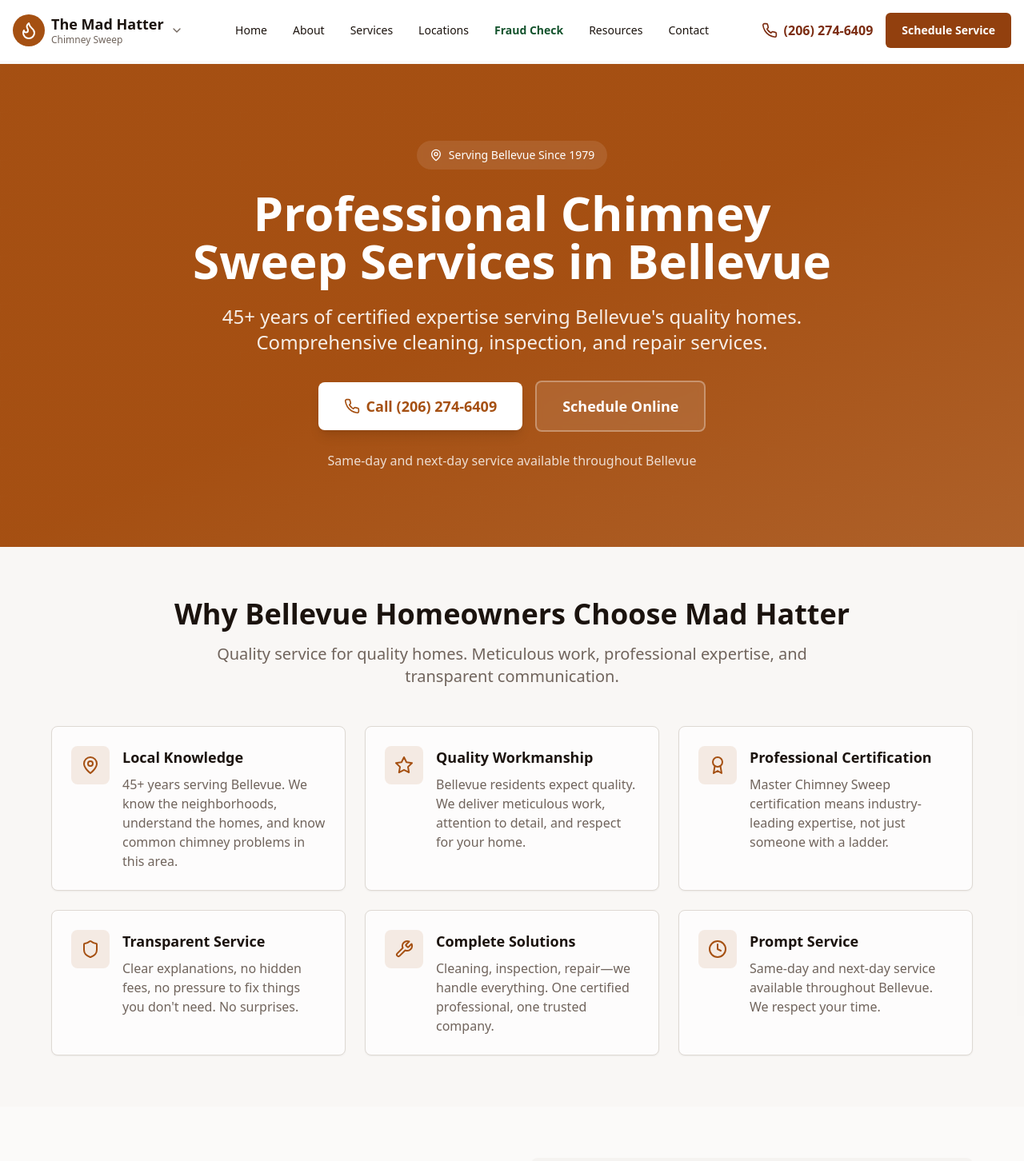
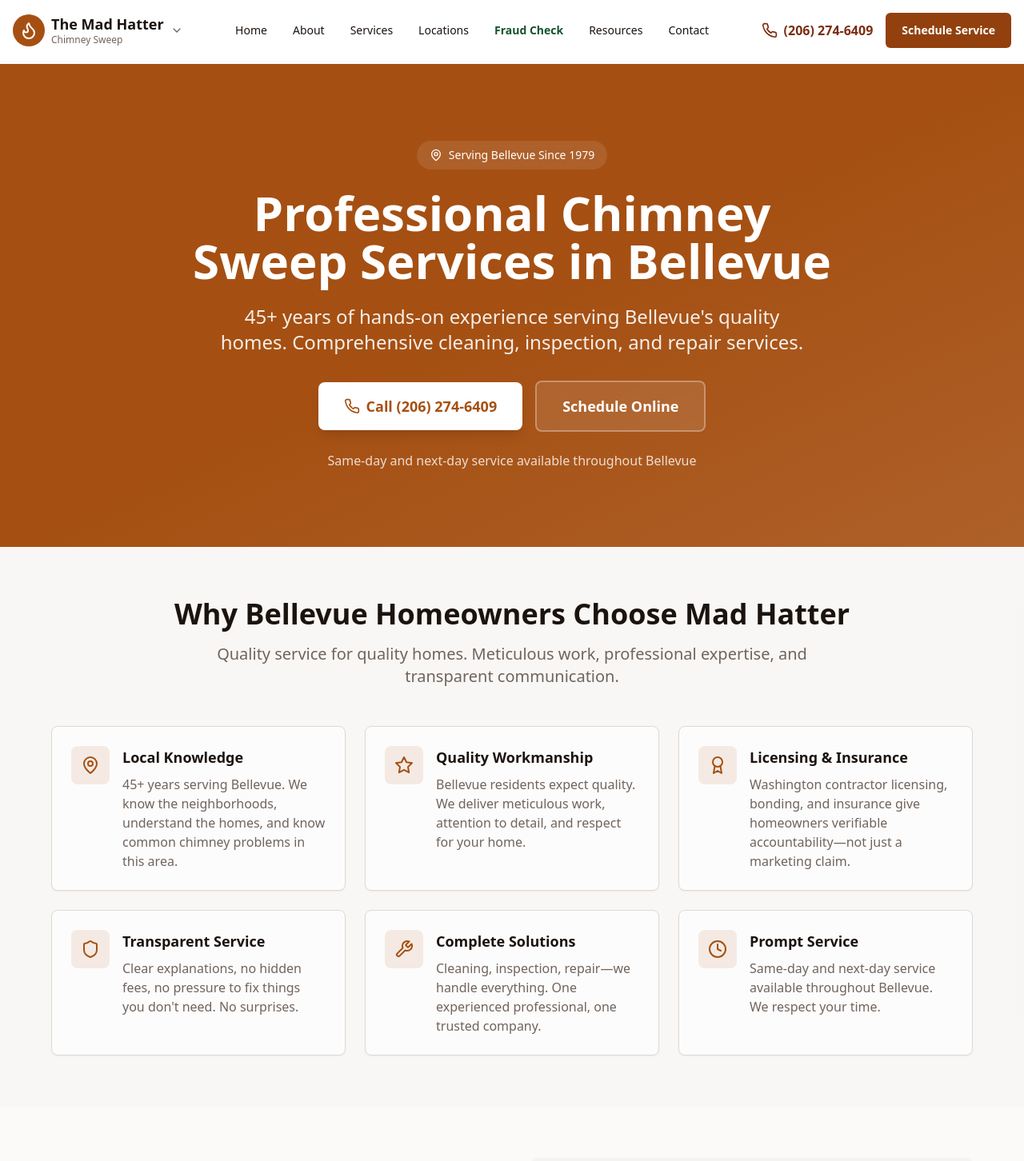
Before and after one commit to jaystonez/mad-hatter-chimney-sweep, a Next.js app: page /chimney-sweep-bellevue in a window 1280 px wide. Shown: the top 1452 px of the page at 80% size. Built offline with nearby package versions, Linux system fonts and the light colour scheme; a web font is replaced by a local one.

Commit message:
Replace residual Bellevue certification claims with verifiable credentials

```diff
--- a/app/chimney-sweep-bellevue/page.tsx
+++ b/app/chimney-sweep-bellevue/page.tsx
@@ -3,7 +3,7 @@ import { Metadata } from 'next'
 import Link from 'next/link'
 import { Phone, MapPin, Award, Shield, CheckCircle2, Clock, Star, Flame, Droplet, AlertTriangle, Wrench, Search, Camera, Users } from 'lucide-react'
 
-export const metadata: Metadata = pageMetadata('Chimney Sweep Bellevue | Professional Cleaning & Inspection Services | Mad Hatter', 'Professional chimney sweep services in Bellevue. 45+ years of certified expertise. Comprehensive cleaning, inspection, and repair. Same-day service available. Call Mad Hatter today.', "/chimney-sweep-bellevue")
+export const metadata: Metadata = pageMetadata('Chimney Sweep Bellevue | Professional Cleaning & Inspection Services | Mad Hatter', 'Professional chimney sweep services in Bellevue. 45+ years of hands-on experience. Comprehensive cleaning, inspection, and repair. Same-day service available. Call Mad Hatter today.', "/chimney-sweep-bellevue")
 
 export default function ChimneySweepBellevuePage() {
   return (
@@ -21,7 +21,7 @@ export default function ChimneySweepBellevuePage() {
               Professional Chimney Sweep Services in Bellevue
             </h1>
             <p className="text-xl md:text-2xl mb-8 text-white/90 max-w-3xl mx-auto text-balance">
-              45+ years of certified expertise serving Bellevue's quality homes. Comprehensive cleaning, inspection, and repair services.
+              45+ years of hands-on experience serving Bellevue's quality homes. Comprehensive cleaning, inspection, and repair services.
             </p>
             <div className="flex flex-col sm:flex-row gap-4 justify-center items-center">
               <a
@@ -91,9 +91,9 @@ export default function ChimneySweepBellevuePage() {
                     <Award className="h-6 w-6 text-primary" />
                   </div>
                   <div>
-                    <h3 className="font-semibold text-lg mb-2">Professional Certification</h3>
+                    <h3 className="font-semibold text-lg mb-2">Licensing & Insurance</h3>
                     <p className="text-muted-foreground">
-                      Master Chimney Sweep certification means industry-leading expertise, not just someone with a ladder.
+                      Washington contractor licensing, bonding, and insurance give homeowners verifiable accountability—not just a marketing claim.
                     </p>
                   </div>
                 </div>
@@ -121,7 +121,7 @@ export default function ChimneySweepBellevuePage() {
                   <div>
                     <h3 className="font-semibold text-lg mb-2">Complete Solutions</h3>
                     <p className="text-muted-foreground">
-                      Cleaning, inspection, repair—we handle everything. One certified professional, one trusted company.
+                      Cleaning, inspection, repair—we handle everything. One experienced professional, one trusted company.
                     </p>
                   </div>
                 </div>
@@ -493,8 +493,8 @@ export default function ChimneySweepBellevuePage() {
 
               <div className="text-center">
                 <Award className="h-12 w-12 mx-auto mb-4 text-white/90" />
-                <p className="text-3xl font-bold mb-2">Master</p>
-                <p className="text-white/80">Chimney Sweep Certified</p>
+                <p className="text-3xl font-bold mb-2">Licensed</p>
+                <p className="text-white/80">Bonded & Insured</p>
               </div>
 
               <div className="text-center">
@@ -604,7 +604,7 @@ export default function ChimneySweepBellevuePage() {
               Protecting Your Bellevue Home
             </h2>
             <p className="text-xl text-white/90 mb-8 max-w-2xl mx-auto">
-              Your chimney is a critical safety system. Professional maintenance keeps it safe and functional. We've been protecting Bellevue families for decades with certified, quality service.
+              Your chimney is a critical safety system. Professional maintenance keeps it safe and functional. We've been protecting Bellevue families for decades with professional, quality service.
             </p>
             <div className="flex flex-col sm:flex-row gap-4 justify-center items-center">
               <a
```
